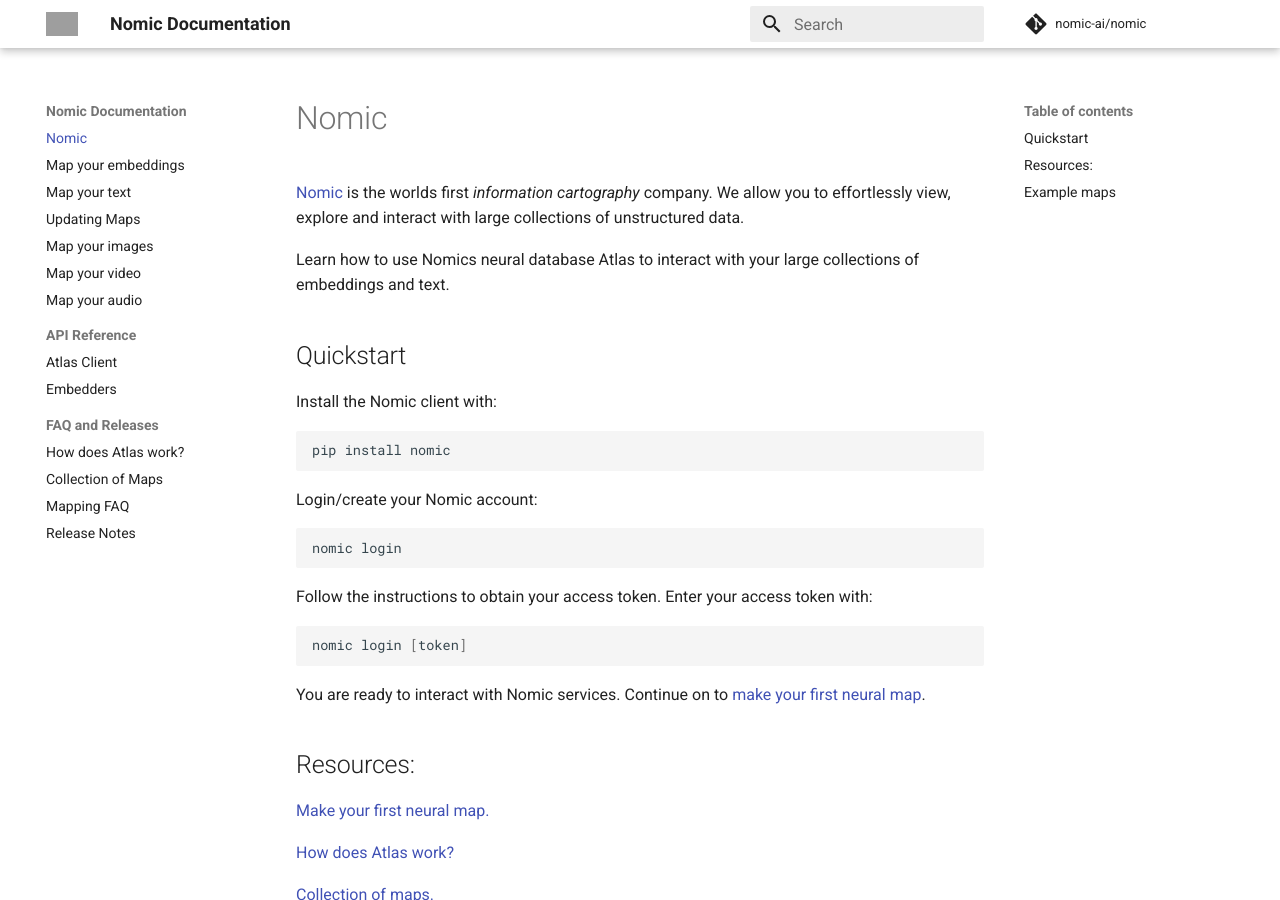
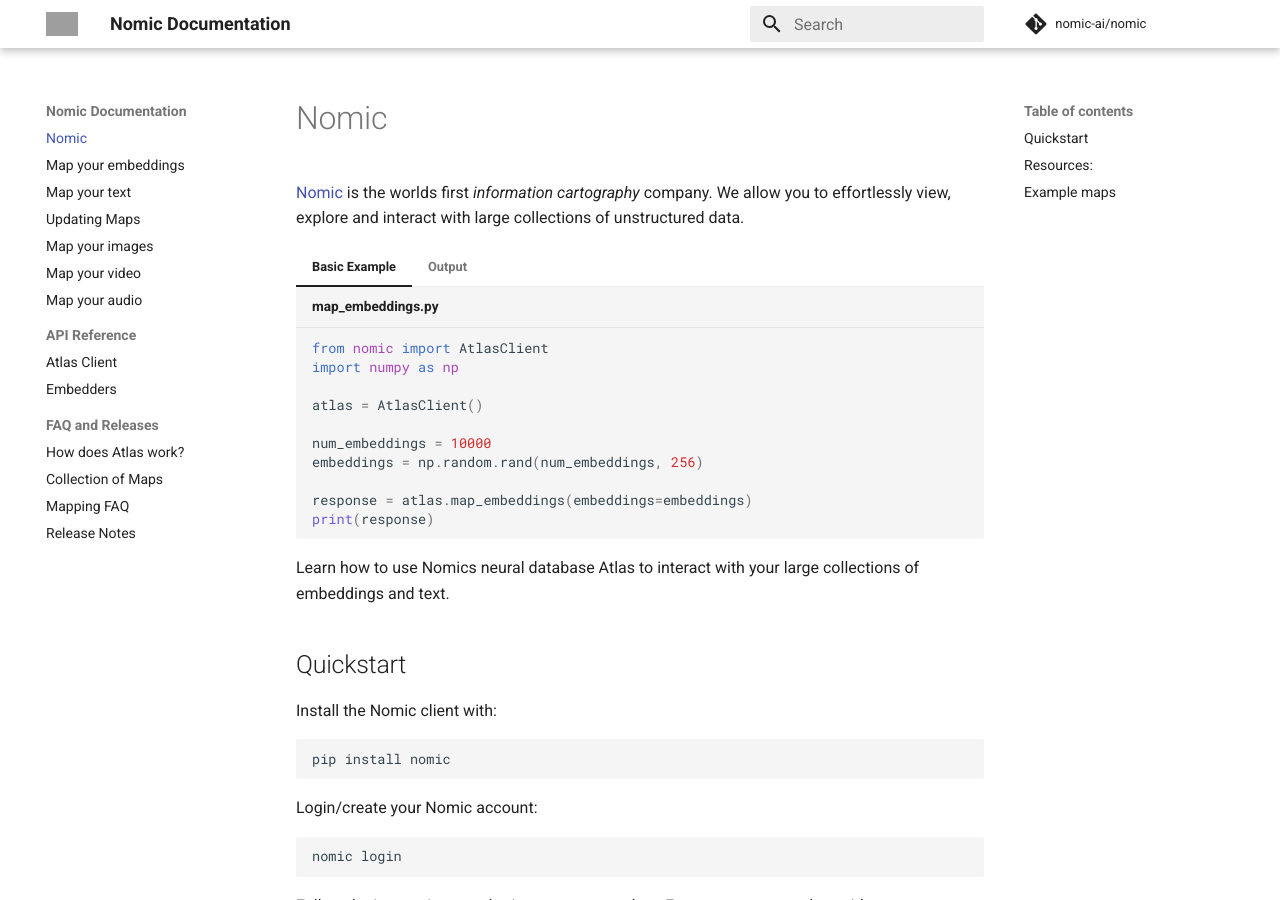
Before and after one commit to nomic-ai/nomic, an MkDocs documentation site: the page built from docs/index.md, in a window 1280 px wide and 900 px high. Built offline with MkDocs 1.6.1 and Material for MkDocs 9.7.7, drawn with Linux system fonts in a browser that asks for light colours; comment, search, counter and statistics services are not loaded; grey boxes are pictures that could not be loaded.

````diff
--- a/docs/index.md
+++ b/docs/index.md
@@ -1,6 +1,29 @@
 # Nomic
 [Nomic](https://home.nomic.ai) is the worlds first *information cartography* company. We allow you to effortlessly view, explore and interact with large collections of
 unstructured data.
+
+=== "Basic Example"
+
+    ``` py title="map_embeddings.py"
+    from nomic import AtlasClient
+    import numpy as np
+
+    atlas = AtlasClient()
+
+    num_embeddings = 10000
+    embeddings = np.random.rand(num_embeddings, 256)
+
+    response = atlas.map_embeddings(embeddings=embeddings)
+    print(response)
+    ```
+
+=== "Output"
+
+    ``` bash
+    map='https://atlas.nomic.ai/map/74ebf36c-b1fa-4a9e-b091-dcfcc240857e/a9d2e4d0-f5c7-4640-8139-ff858496f45b'
+    job_id='ebd5e68e-35b8-4de7-acc4-7abc0c725ca3'
+    index_id='66ae0cdf-2d01-440e-9d39-2ef68c3ad445'
+    ```
 
 Learn how to use Nomics neural database Atlas to interact with your large collections of embeddings and text.
 
````
Also changed, not shown: 1 other file.
